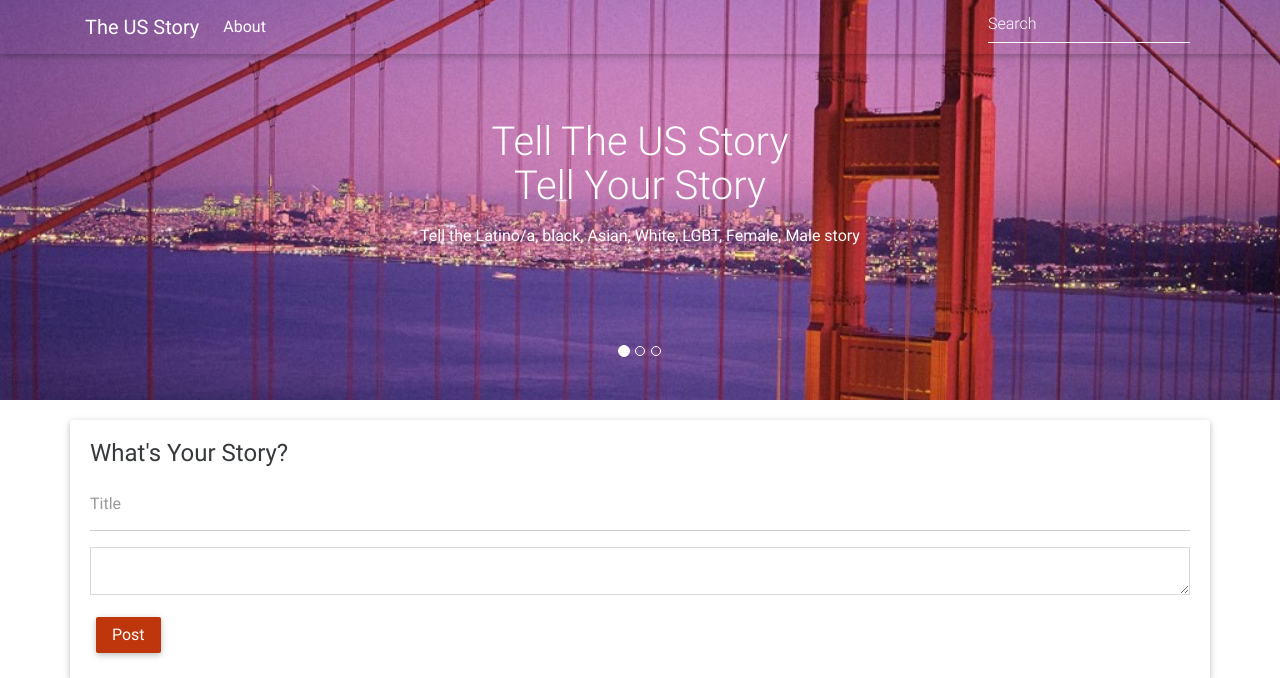
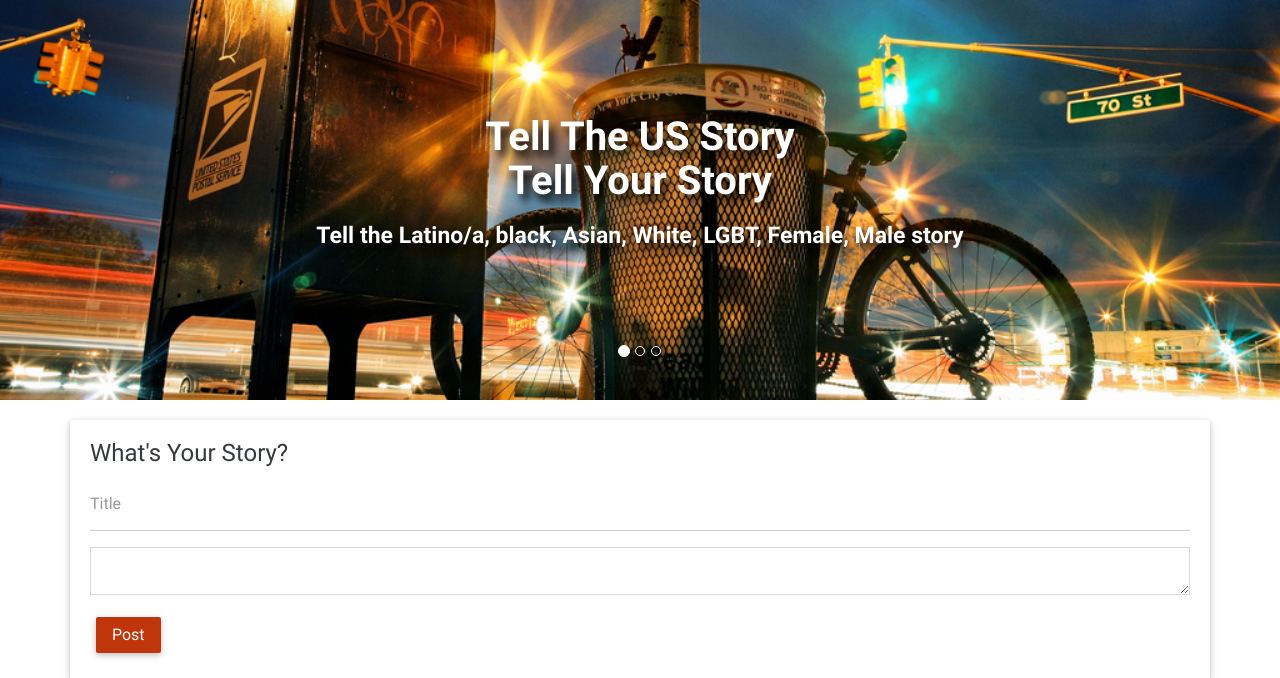
Before and after one commit to samkreter/tell-the-us-story, a Flask app: page / in a window 1280 px wide. Shown: the top 678 px of the page. Run offline with Flask 2, Linux system fonts and the light colour scheme; some libraries are stand-ins or nearby versions.

Commit message:
removed nav bar

```diff
--- a/app/static/css/style.css
+++ b/app/static/css/style.css
@@ -1 +1,73 @@
-/* YOUR CUSTOM STYLES */
+html,
+        body {
+            height: 100%;
+        }
+        /* Navigation*/
+
+        .navbar {
+            background-color: transparent;
+        }
+
+/*        .top-nav-collapse {
+            background-color: #4285F4;
+        }*/
+
+        footer.page-footer {
+            background-color: #4285F4;
+        }
+/*
+        @media only screen and (max-width: 768px) {
+            .navbar {
+                background-color: #4285F4;
+            }
+        }
+*/        /* Carousel*/
+
+        .carousel {
+            height: 50%;
+        }
+
+        @media (max-width: 776px) {
+            .carousel {
+                height: 100%;
+            }
+        }
+
+        .carousel-item,
+        .active {
+            height: 100%;
+        }
+
+        .carousel-inner {
+            height: 100%;
+        }
+
+        .carousel-item:nth-child(1) {
+            background-image: url("../img/bike-large.jpg");
+            background-repeat: no-repeat;
+            background-size: cover;
+            background-position: 30% 70%;
+            opacity: 0.4;
+        }
+/*url("http://mdbootstrap.com/images/slides/slide%20(6).jpg");*/
+        .carousel-item:nth-child(2) {
+            background-image: url("http://mdbootstrap.com/images/slides/slide%20(11).jpg");
+            background-repeat: no-repeat;
+            background-size: cover;
+        }
+
+        .carousel-item:nth-child(3) {
+            background-image: url("http://mdbootstrap.com/images/slides/slide%20(7).jpg");
+            background-repeat: no-repeat;
+            background-size: cover;
+        }
+        /*Caption*/
+
+        .flex-center {
+            color: #fff;
+        }
+
+        .shadow-bold{
+            font-weight: 900;
+            text-shadow: 5px 7px 8px #000;
+        }
--- a/app/templates/index.html
+++ b/app/templates/index.html
@@ -15,83 +15,12 @@
     <!-- Bootstrap core CSS -->
     <link href="static/css/bootstrap.min.css" rel="stylesheet">
 
+
     <!-- Material Design Bootstrap -->
     <link href="static/css/mdb.min.css" rel="stylesheet">
 
-    <!-- Template styles -->
-    <style rel="stylesheet">
-        /* TEMPLATE STYLES */
-        /* Necessary for full page carousel*/
+    <link href="static/css/style.css" rel="stylesheet">
 
-        html,
-        body {
-            height: 100%;
-        }
-        /* Navigation*/
-
-        .navbar {
-            background-color: transparent;
-        }
-
-        .top-nav-collapse {
-            background-color: #4285F4;
-        }
-
-        footer.page-footer {
-            background-color: #4285F4;
-        }
-
-        @media only screen and (max-width: 768px) {
-            .navbar {
-                background-color: #4285F4;
-            }
-        }
-        /* Carousel*/
-
-        .carousel {
-            height: 50%;
-        }
-
-        @media (max-width: 776px) {
-            .carousel {
-                height: 100%;
-            }
-        }
-
-        .carousel-item,
-        .active {
-            height: 100%;
-        }
-
-        .carousel-inner {
-            height: 100%;
-        }
-
-        .carousel-item:nth-child(1) {
-            background-image: url("static/img/bridge.jpg");
-            background-repeat: no-repeat;
-            background-size: cover;
-            background-position: 30% 40%;
-            opacity: 0.4;
-        }
-/*url("http://mdbootstrap.com/images/slides/slide%20(6).jpg");*/
-        .carousel-item:nth-child(2) {
-            background-image: url("http://mdbootstrap.com/images/slides/slide%20(11).jpg");
-            background-repeat: no-repeat;
-            background-size: cover;
-        }
-
-        .carousel-item:nth-child(3) {
-            background-image: url("http://mdbootstrap.com/images/slides/slide%20(7).jpg");
-            background-repeat: no-repeat;
-            background-size: cover;
-        }
-        /*Caption*/
-
-        .flex-center {
-            color: #fff;
-        }
-    </style>
 
 </head>
 
@@ -99,39 +28,37 @@
 
 
     <!--Navbar-->
-    <nav class="navbar navbar-dark navbar-fixed-top scrolling-navbar">
+    <!-- <nav class="navbar navbar-dark navbar-fixed-top">
 
-        <!-- Collapse button-->
         <button class="navbar-toggler hidden-sm-up" type="button" data-toggle="collapse" data-target="#collapseEx">
             <i class="fa fa-bars"></i>
         </button>
 
         <div class="container">
 
-            <!--Collapse content-->
             <div class="collapse navbar-toggleable-xs" id="collapseEx">
-                <!--Navbar Brand-->
-                <a class="navbar-brand" href=# target="_blank">The US Story</a>
-                <!--Links-->
+
+                <a class="navbar-brand shadow-bold" href=# target="_blank">The US Story</a>
+
                 <ul class="nav navbar-nav">
-<!--                     <li class="nav-item active">
+                    <li class="nav-item active">
                         <a class="nav-link" href="#">Home <span class="sr-only">(current)</span></a>
-                    </li> -->
+                    </li>
                     <li class="nav-item">
-                        <a class="nav-link" href="#">About</a>
+                        <a class="nav-link shadow-bold" href="#">About</a>
                     </li>
                 </ul>
-                <!--Search form-->
+
                 <form class="form-inline">
                     <input class="form-control" type="text" placeholder="Search">
                 </form>
             </div>
 
-            <!--/.Collapse content-->
+
 
         </div>
 
-    </nav>
+    </nav> -->
     <!--/.Navbar-->
 
     <!--Carousel Wrapper-->
@@ -152,10 +79,10 @@
                 <!--Caption-->
                 <div class="flex-center fadeInDown">
                     <ul>
+                        <li >
+                            <h1 class="h1-responsive shadow-bold">Tell The US Story <br> Tell Your Story</h1></li>
                         <li>
-                            <h1 class="h1-responsive">Tell The US Story <br> Tell Your Story</h1></li>
-                        <li>
-                            <p>Tell the Latino/a, black, Asian, White, LGBT, Female, Male story</p>
+                            <p class="shadow-bold" style="font-size: 23px">Tell the Latino/a, black, Asian, White, LGBT, Female, Male story</p>
                         </li>
 
 <!--                         <li>
```
Also changed, not shown: app/static/img/bike-large.jpg (added), app/static/img/nightLights.jpeg (added), app/static/img/nyc.jpg (added), 2 other files.
